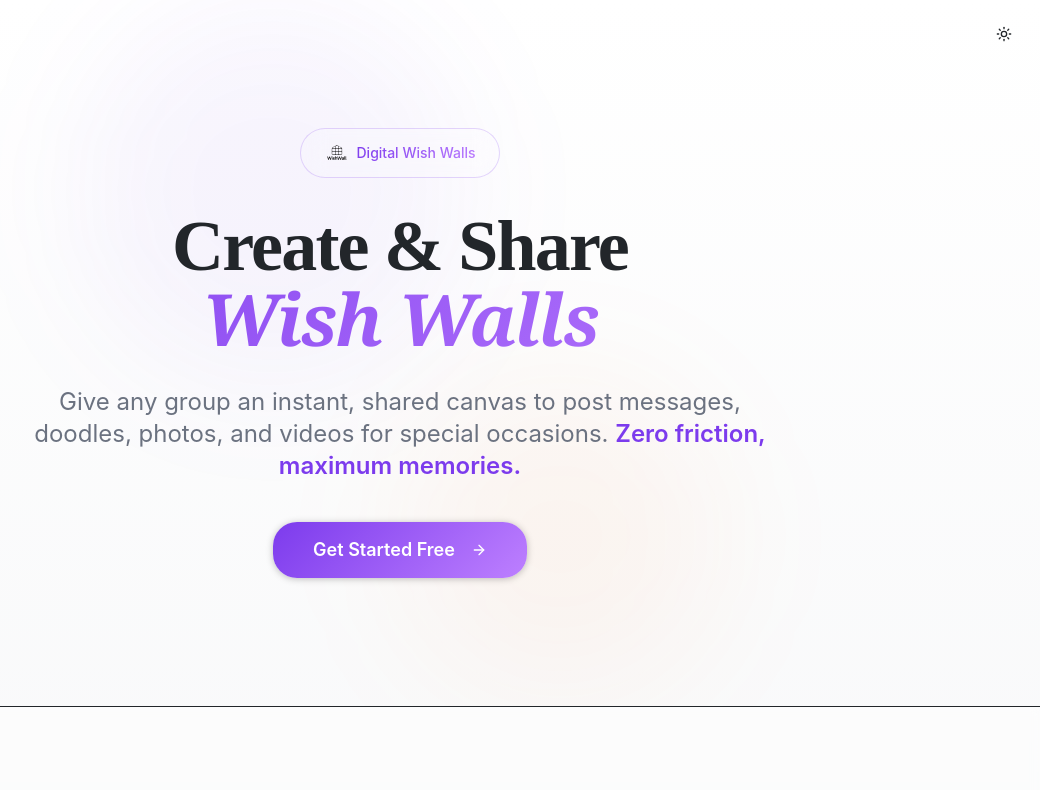
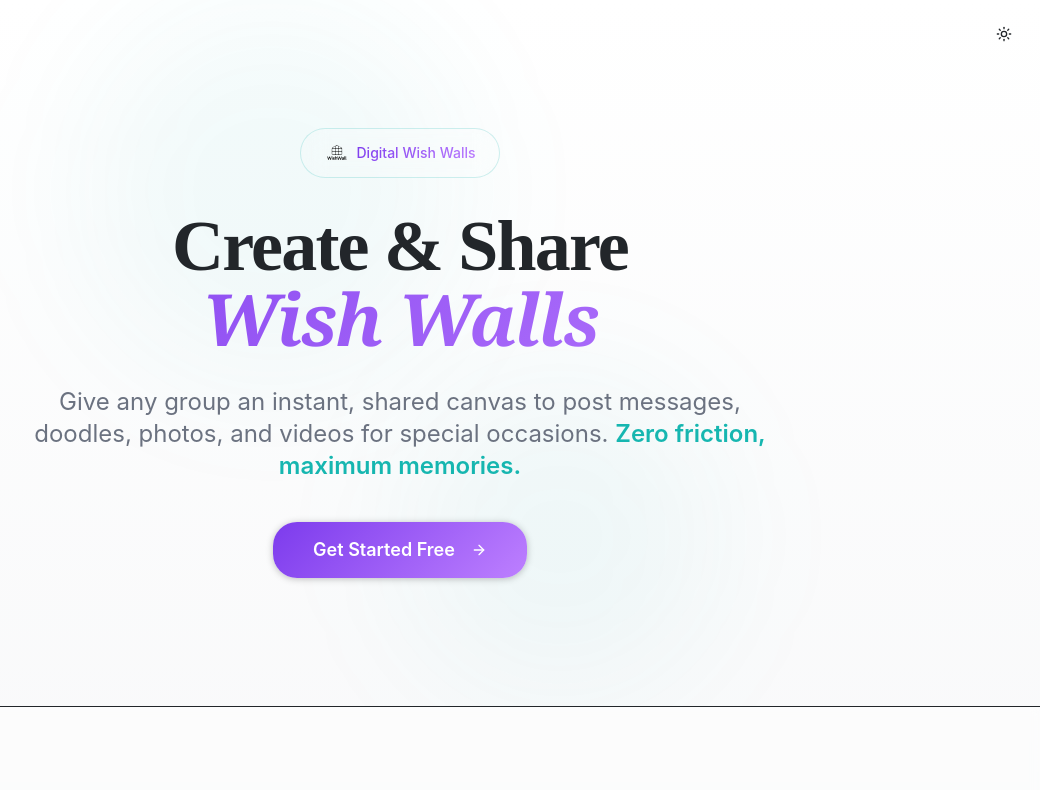
Before and after one commit to Piyushhbhutoria/memory-wall, a React (Vite) app: page / in a window 1280 px wide. Shown: the top 790 px of the page, without its empty margins (240-1280 px from the left). Built offline with nearby package versions, Linux system fonts and the light colour scheme.

Commit message:
Applied theme honestidad
Applied theme in Lovable

```diff
--- a/src/index.css
+++ b/src/index.css
@@ -24,7 +24,7 @@
     --popover-foreground: 210 11% 15%;
 
     /* Brand Colors - Modern Purple/Blue Gradient */
-    --primary: 262 83% 58%;
+    --primary: 178 78% 40%;
     --primary-foreground: 0 0% 100%;
     --primary-glow: 269 100% 75%;
 
@@ -37,7 +37,7 @@
     --muted-foreground: 220 9% 46%;
 
     /* Accent - Complementary Orange */
-    --accent: 25 95% 53%;
+    --accent: 178 78% 40%;
     --accent-foreground: 0 0% 100%;
 
     /* System Colors */
@@ -48,7 +48,7 @@
     /* UI Elements */
     --border: 0 0% 0% / 0.05;
     --input: 0 0% 100% / 0.7;
-    --ring: 262 83% 58% / 0.3;
+    --ring: 178 78% 40% / 0.3;
 
     /* Design System Values */
     --radius: 1.5rem;
@@ -74,12 +74,12 @@
     /* Sidebar */
     --sidebar-background: 0 0% 100% / 0.6;
     --sidebar-foreground: 210 11% 15%;
-    --sidebar-primary: 262 83% 58%;
+    --sidebar-primary: 178 78% 40%;
     --sidebar-primary-foreground: 0 0% 100%;
     --sidebar-accent: 0 0% 100% / 0.08;
     --sidebar-accent-foreground: 210 11% 15%;
     --sidebar-border: 0 0% 0% / 0.05;
-    --sidebar-ring: 262 83% 58% / 0.3;
+    --sidebar-ring: 178 78% 40% / 0.3;
     --glass-light: rgba(255, 255, 255, 0.6);
     --glass-input: rgba(255, 255, 255, 0.7);
     --glass-border: rgba(0, 0, 0, 0.05);
@@ -103,7 +103,7 @@
     --popover: 0 0% 100% / 0.07;
     --popover-foreground: 210 40% 98%;
 
-    --primary: 269 100% 75%;
+    --primary: 158 64% 52%;
     --primary-foreground: 0 0% 100%;
     --primary-glow: 262 83% 58%;
 
@@ -113,7 +113,7 @@
     --muted: 0 0% 100% / 0.05;
     --muted-foreground: 215 20% 65%;
 
-    --accent: 25 95% 60%;
+    --accent: 158 64% 52%;
     --accent-foreground: 0 0% 100%;
 
     --destructive: 0 62.8% 30.6%;
@@ -122,7 +122,7 @@
     --success-foreground: 0 0% 100%;
     --border: 0 0% 100% / 0.1;
     --input: 0 0% 100% / 0.07;
-    --ring: 269 100% 75% / 0.3;
+    --ring: 158 64% 52% / 0.3;
 
     /* Dark Gradients */
     --gradient-primary: linear-gradient(135deg, hsl(269 100% 75%), hsl(262 83% 58%));
@@ -132,12 +132,12 @@
     --shadow-color: 269 100% 75%;
     --sidebar-background: 0 0% 100% / 0.05;
     --sidebar-foreground: 210 40% 98%;
-    --sidebar-primary: 269 100% 75%;
+    --sidebar-primary: 158 64% 52%;
     --sidebar-primary-foreground: 0 0% 100%;
     --sidebar-accent: 0 0% 100% / 0.05;
     --sidebar-accent-foreground: 210 40% 98%;
     --sidebar-border: 0 0% 100% / 0.1;
-    --sidebar-ring: 269 100% 75% / 0.3;
+    --sidebar-ring: 158 64% 52% / 0.3;
     --glass-light: rgba(255, 255, 255, 0.05);
     --glass-input: rgba(255, 255, 255, 0.07);
     --glass-border: rgba(255, 255, 255, 0.1);
```
